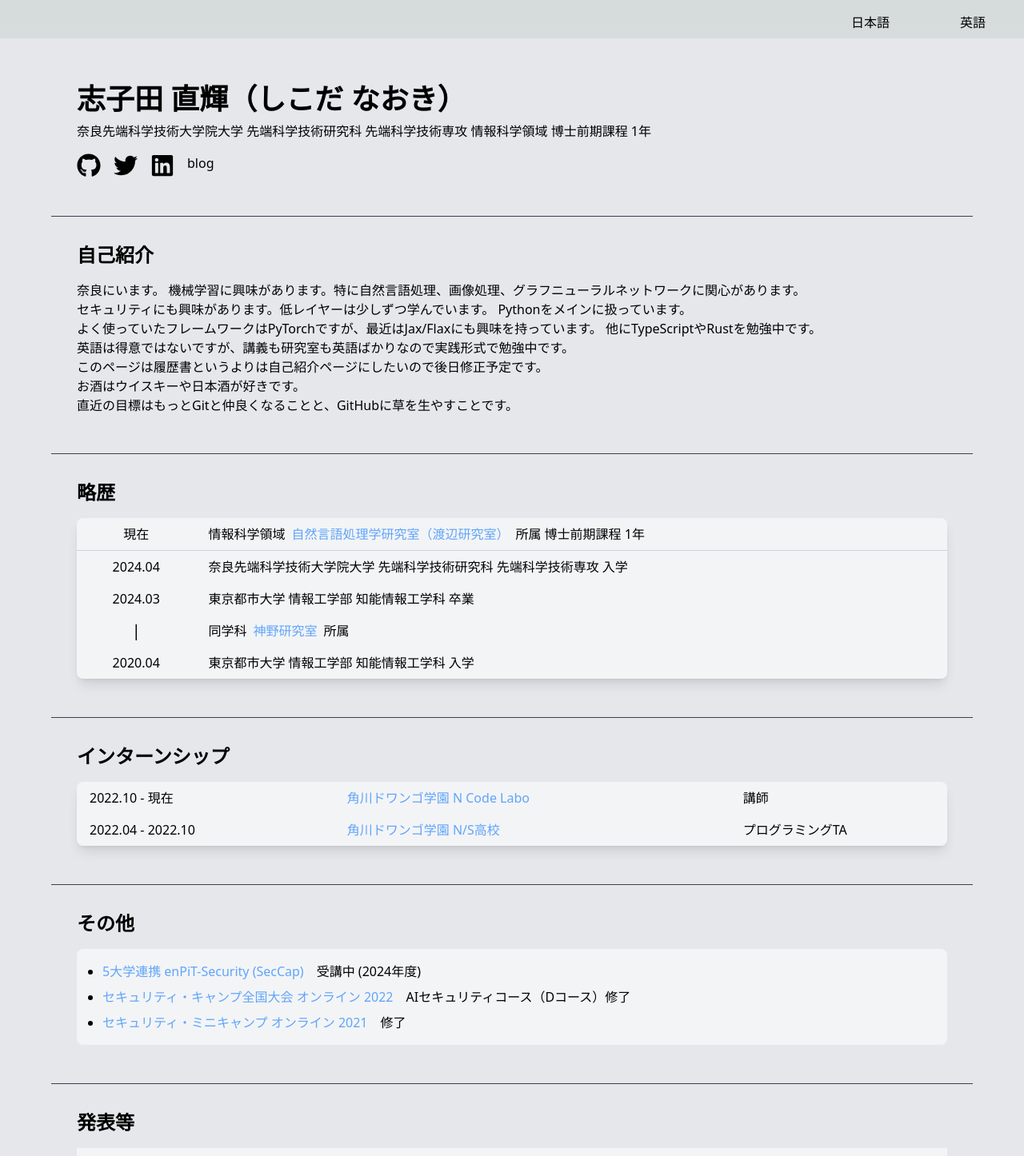
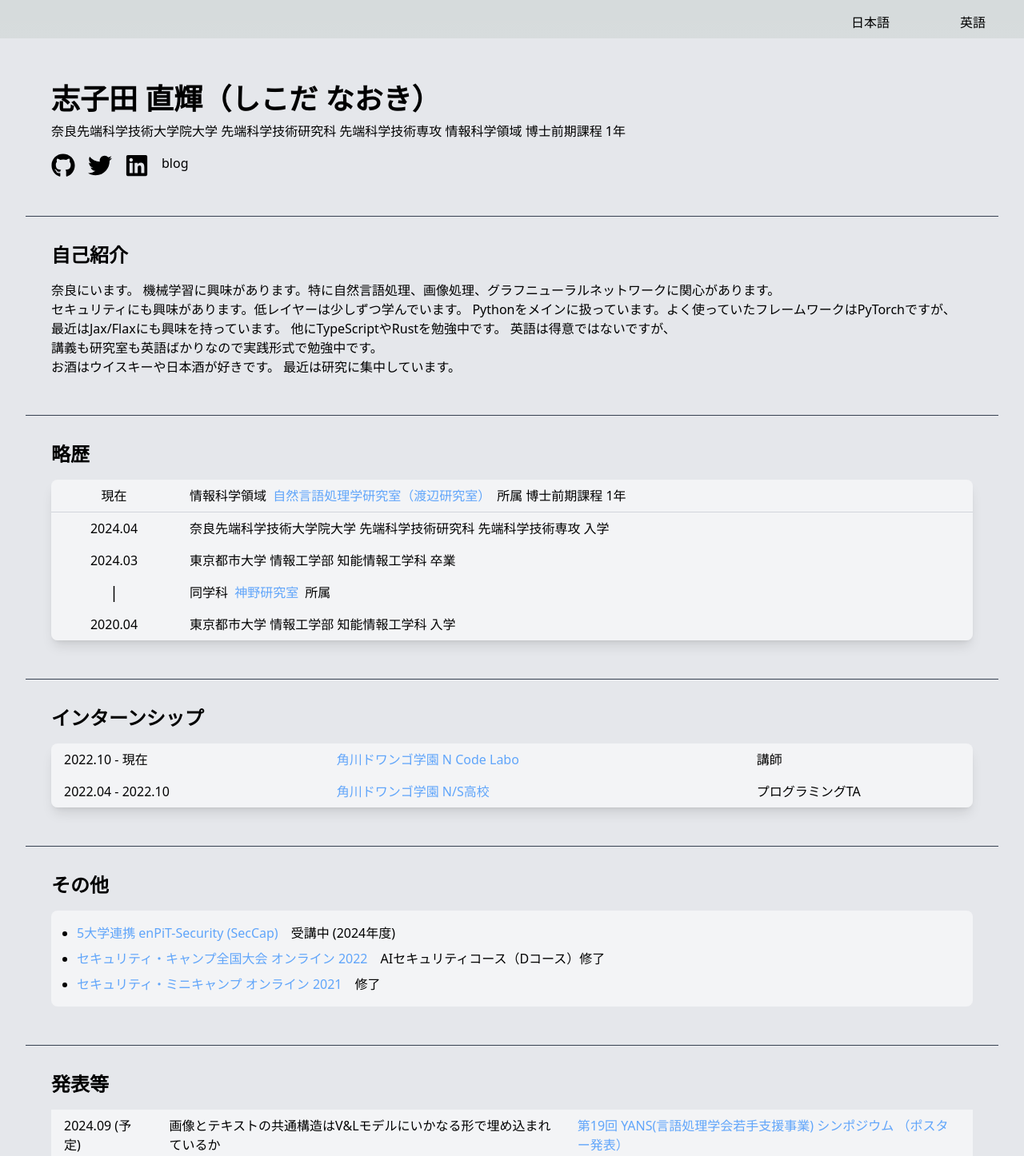
Before and after one commit to n4okins/n4okins.github.io, a Next.js app: page / in a window 1280 px wide. Shown: the top 1446 px of the page at 80% size. Built offline with nearby package versions, Linux system fonts and the light colour scheme.

Commit message:
add YANS

```diff
--- a/src/pages/content.tsx
+++ b/src/pages/content.tsx
@@ -16,11 +16,9 @@ export default function content(lang: string) {
                         他にTypeScriptやRustを勉強中です。
                         英語は得意ではないですが、講義も研究室も英語ばかりなので実践形式で勉強中です。
                         <br />
-                        このページは履歴書というよりは自己紹介ページにしたいので後日修正予定です。
+                        お酒はウイスキーや日本酒が好きです。
+                        最近は研究に集中しています。
                         <br />
-                        お酒はウイスキーや日本酒が好きです。
-                        <br />
-                        直近の目標はもっとGitと仲良くなることと、GitHubに草を生やすことです。
                     </p>
                 },
                 "background": {
@@ -108,6 +106,15 @@ export default function content(lang: string) {
                     "title": "発表等",
                     "content": [
                         {
+                            "td": "2024.09 (予定)",
+                            "content": [
+                                "画像とテキストの共通構造はV&Lモデルにいかなる形で埋め込まれているか",
+                                <Link href="https://yans.anlp.jp/entry/yans2024program" key="link" target="_blank" className="text-blue-400 hover:text-blue-200">
+                                    第19回 YANS(言語処理学会若手支援事業) シンポジウム （ポスター発表）
+                                </Link>,
+                            ]
+                        },
+                        {
                             "td": "2023.08",
                             "content": [
                                 "データ構造としてのグラフ構造の検討",
@@ -167,7 +174,7 @@ export default function content(lang: string) {
                         <br />
                         I enjoy whiskey and sake.
                         <br />
-                        My immediate goals are to become more familiar with Git and to cultivate more activity on my GitHub profile.
+                        I am currently focusing on my research.
                     </p>
 
                 },
@@ -256,6 +263,15 @@ export default function content(lang: string) {
                     "title": "Publications",
                     "content": [
                         {
+                            "td": "2024.09 (Scheduled)",
+                            "content": [
+                                "How are images and text embedded in the V&L model?",
+                                <Link href="https://yans.anlp.jp/entry/yans2024program" key="link" target="_blank" className="text-blue-400 hover:text-blue-200">
+                                    The 19th YANS (Young Researchers Association for Natural Language Processing) Symposium (poster presentation)
+                                </Link>,
+                            ]
+                        },
+                        {
                             "td": "2023.08",
                             "content": [
                                 "データ構造としてのグラフ構造の検討 ",
--- a/src/pages/render.tsx
+++ b/src/pages/render.tsx
@@ -5,9 +5,9 @@ export default function ContentPage({ lang }: { lang: string }) {
     const content: any = Content(lang);
     return (
         <div className="bg-gray-200 dark:bg-gray-800 dark:text-gray-300 min-h-screen py-2 px-4 font-sans">
-            <div className="container mx-auto max-w-7xl">
+            <div className="container mx-auto max-w-12xl">
                 <div className="dark:bg-gray-900 dark:text-gray-300 min-h-screen py-4 px-4 font-sans">
-                    <div className="container mx-auto max-w-6xl">
+                    <div className="container mx-auto max-w-9xl">
                         <div className="dark:bg-gray-700 p-8 rounded-lg">
                             <h1 className="text-4xl font-bold mb-2 dark:text-white">{content?.name}</h1>
                             <p className="text-l">
```
